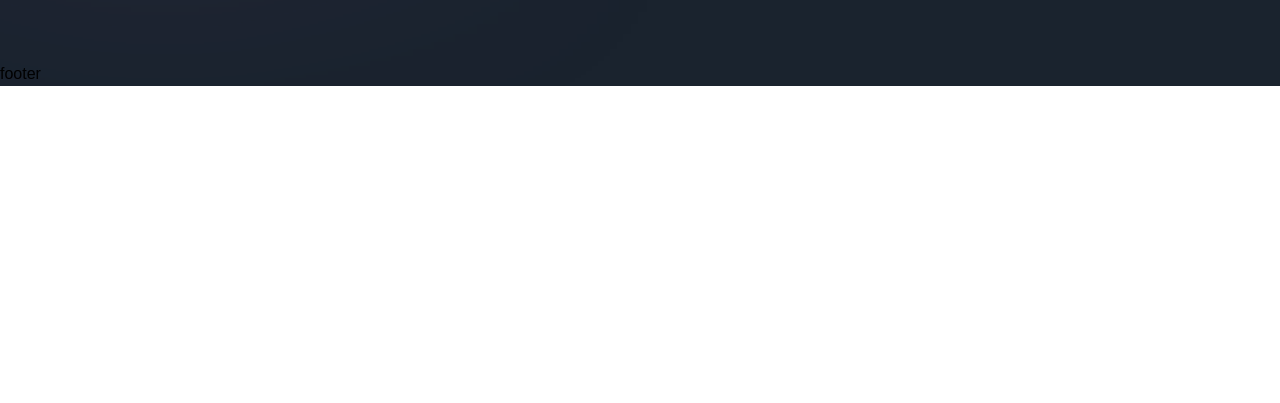
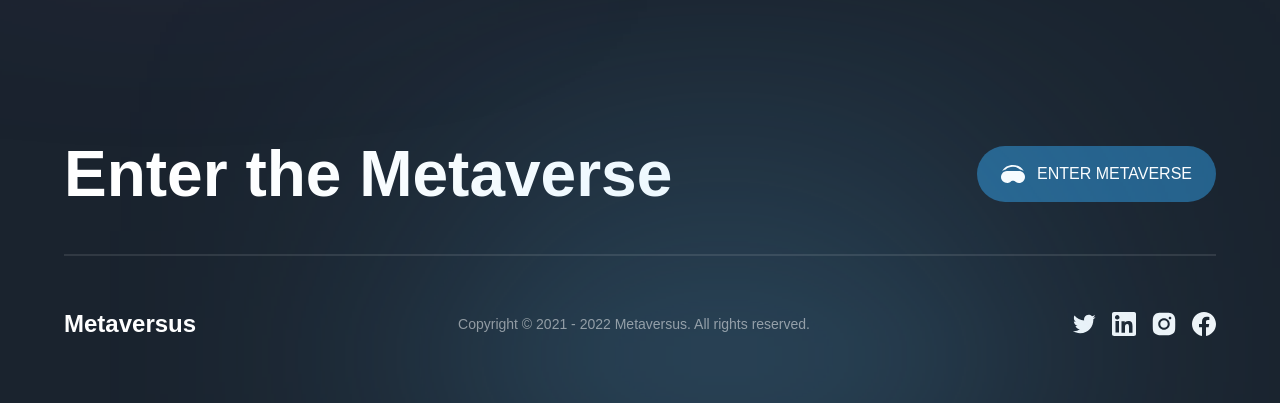
Before and after one commit to emodeth/metaversus, a Next.js app: page / in a window 1280 px wide. Shown: the part 7077-7480 px from the top of the page. Before the commit the page ends 7163 px from the top, so only its background shows below. Built offline with nearby package versions, Linux system fonts and the light colour scheme; a web font is replaced by a local one.

Commit message:
Footer section completed

```diff
--- a/components/Footer.jsx
+++ b/components/Footer.jsx
@@ -1,9 +1,61 @@
-'use client';
+"use client";
+
+import { motion } from "framer-motion";
+import { socials } from "../constants";
+
+import styles from "../styles";
+import { footerVariants } from "../utils/motion";
 
 const Footer = () => (
-  <footer>
-    footer
-  </footer>
+  <motion.footer
+    variants={footerVariants}
+    initial="hidden"
+    whileInView="show"
+    className={`${styles.paddings} py-8 relative`}
+    viewport={{ once: true }}
+  >
+    <div className="footer-gradient" />
+    <div className={`${styles.innerWidth} mx-auto flex flex-col gap-8`}>
+      <div className="flex items-center justify-between flex-wrap gap-5">
+        <h4 className="font-bold md:text-[64px] text-[44px] text-white">
+          Enter the Metaverse
+        </h4>
+        <button
+          type="button"
+          className="flex items-center h-fit py-4 px-6 bg-[#25618b] rounded-[32px] gap-3 transition-all duration-300 hover:bg-[#25558b]"
+        >
+          <img
+            src="/headset.svg"
+            alt="headset"
+            className="w-[24px] h-[24px] object-contain"
+          />
+          <span className="font-normal text-[16px] text-white uppercase">
+            enter metaverse
+          </span>
+        </button>
+      </div>
+
+      <div className="flex flex-col">
+        <div className="mb-[50px] h-[2px] bg-white opacity-10" />
+        <div className="flex items-center justify-between flex-wrap gap-4">
+          <h4 className="font-extrabold text-[24px] text-white">Metaversus</h4>
+          <p className="font-normal text-[14px] text-white opacity-50">
+            Copyright © 2021 - 2022 Metaversus. All rights reserved.
+          </p>
+          <div className="flex gap-4">
+            {socials.map((social) => (
+              <img
+                className="cursor-pointer w-[24px] h-[24px] object-contain"
+                key={social.name}
+                src={social.url}
+                alt={social.name}
+              />
+            ))}
+          </div>
+        </div>
+      </div>
+    </div>
+  </motion.footer>
 );
 
 export default Footer;
```
